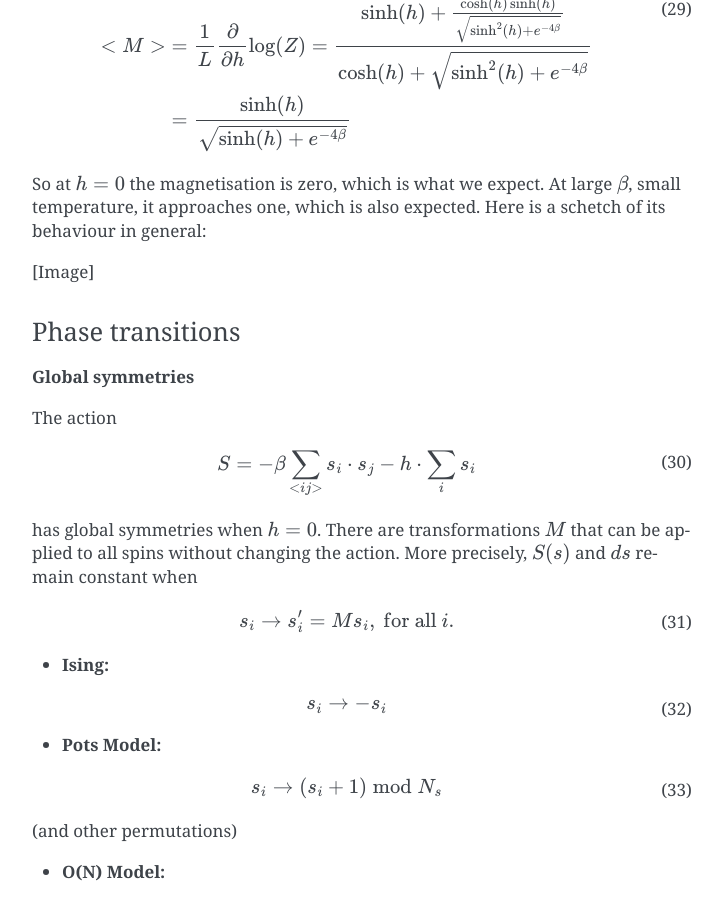
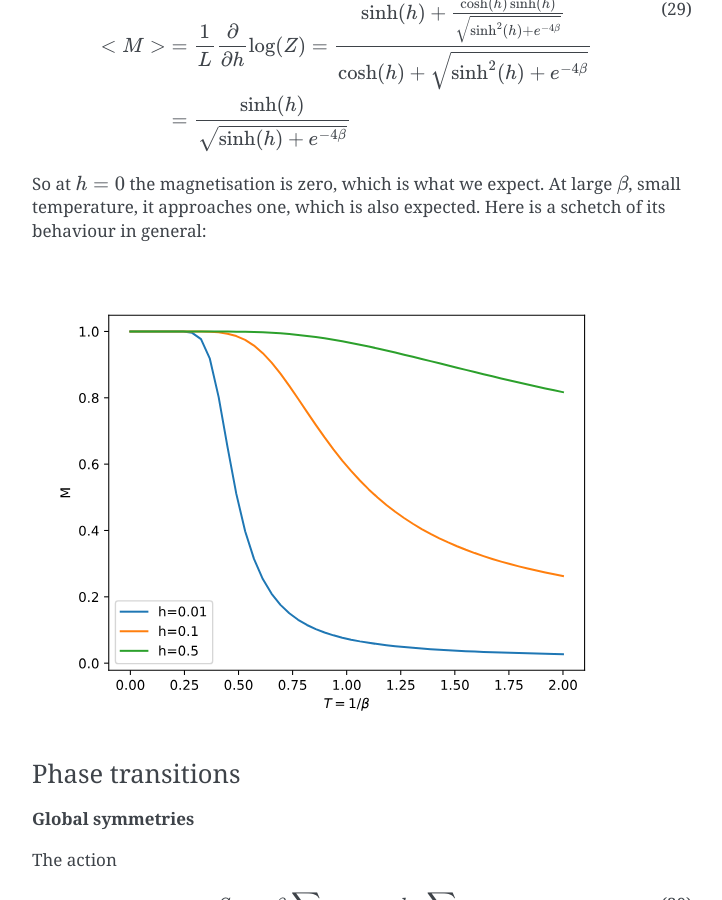
Before and after one commit to rantahar/Lattice-Field-Theory, a Sphinx documentation site: the page built from source/index.rst, in a window 1280 px wide and 900 px high, scrolled down 8890 px. Shown: the whole window, without its empty margins (388-1110 px from the left). Built offline with Sphinx 7.4.7, drawn with Linux system fonts in a browser that asks for light colours.

Commit message:
Add figure of Ising solutions

```diff
--- a/source/index.rst
+++ b/source/index.rst
@@ -465,7 +465,15 @@ From here we can calculate the magnetisation as a function of :math:`h`
 
 So at :math:`h=0` the magnetisation is zero, which is what we expect. At large :math:`\beta`, small temperature, it approaches one, which is also expected. Here is a schetch of its behaviour in general:
 
-[Image]
+.. raw:: html
+
+   <img src="_static/ising_solutions.svg">
+
+
+.. raw:: latex
+
+   \includegraphics[width=0.6\linewidth]{ising_solutions.eps}
+
 
 
 
--- /dev/null
+++ b/source/plots/plot_ising_solutions.py
@@ -0,0 +1,16 @@
+import matplotlib.pyplot as plt
+import numpy as np
+
+h=0.05
+b = np.linspace(1e-5, 2.0, num=50)
+
+fig, ax = plt.subplots()
+
+for h in [0.01,0.1,0.5]:
+    M = np.sinh(h)/(np.sqrt(np.sinh(h)**2 + np.exp(-4*(1/b))))
+    plt.plot(b, M, label='h='+str(h))
+
+plt.xlabel(r'$T=1/\beta$')
+plt.ylabel('M')
+ax.legend()
+plt.show()
```
Also changed, not shown: source/_static/ising_solutions.svg (added), 1 other file.
